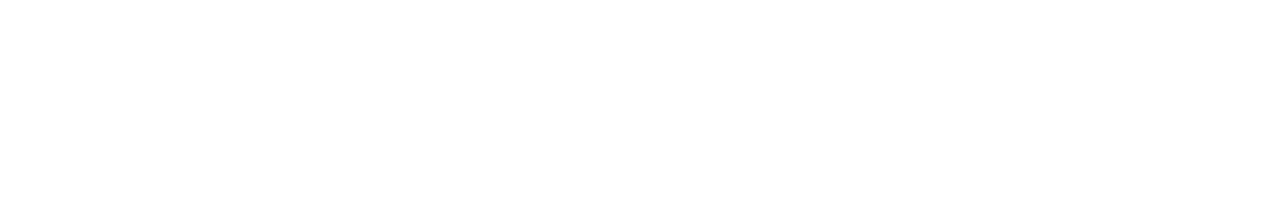
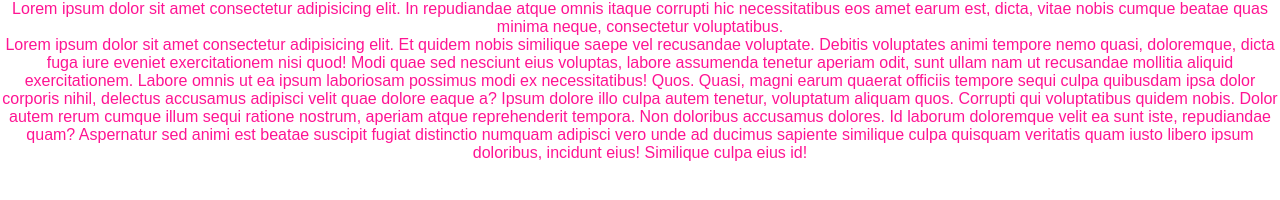
Before and after one commit to HuascarGutierrez/ejemplo, a plain HTML site: page index.html in a window 1280 px wide. Drawn offline with Linux system fonts and the light colour scheme.

Commit message:
Proyecto real con html y css

```diff
--- a/index.html
+++ b/index.html
@@ -1,18 +1,20 @@
 <!DOCTYPE html>
 <html>
     <head>
+        <link rel="stylesheet" href="style.css" >
         <title> taller de programacion</title>
     </head>
     <main>
         <div class="hero">
-            <p></p>
-            <p></p>
+            <p>Lorem ipsum dolor sit amet consectetur adipisicing elit. In repudiandae atque omnis itaque corrupti hic necessitatibus eos amet earum est, dicta, vitae nobis cumque beatae quas minima neque, consectetur voluptatibus.</p>
+            <p>Lorem ipsum dolor sit amet consectetur adipisicing elit. Et quidem nobis similique saepe vel recusandae voluptate. Debitis voluptates animi tempore nemo quasi, doloremque, dicta fuga iure eveniet exercitationem nisi quod!
+            Modi quae sed nesciunt eius voluptas, labore assumenda tenetur aperiam odit, sunt ullam nam ut recusandae mollitia aliquid exercitationem. Labore omnis ut ea ipsum laboriosam possimus modi ex necessitatibus! Quos.
+            Quasi, magni earum quaerat officiis tempore sequi culpa quibusdam ipsa dolor corporis nihil, delectus accusamus adipisci velit quae dolore eaque a? Ipsum dolore illo culpa autem tenetur, voluptatum aliquam quos.
+            Corrupti qui voluptatibus quidem nobis. Dolor autem rerum cumque illum sequi ratione nostrum, aperiam atque reprehenderit tempora. Non doloribus accusamus dolores. Id laborum doloremque velit ea sunt iste, repudiandae quam?
+            Aspernatur sed animi est beatae suscipit fugiat distinctio numquam adipisci vero unde ad ducimus sapiente similique culpa quisquam veritatis quam iusto libero ipsum doloribus, incidunt eius! Similique culpa eius id!</p>
             <p></p>
             <p></p>
             <p></p>
         </div>
     </main>
-    <body>
-
-    </body>
 </html>
--- a/style.css
+++ b/style.css
@@ -3,6 +3,8 @@
     padding: 0;
     box-sizing: border-box;
 }
-body{
-    background: #5A2D6C;
+main{
+    color: deeppink;
+    text-align : center;
+    font-family: "Arial";
 }
```
